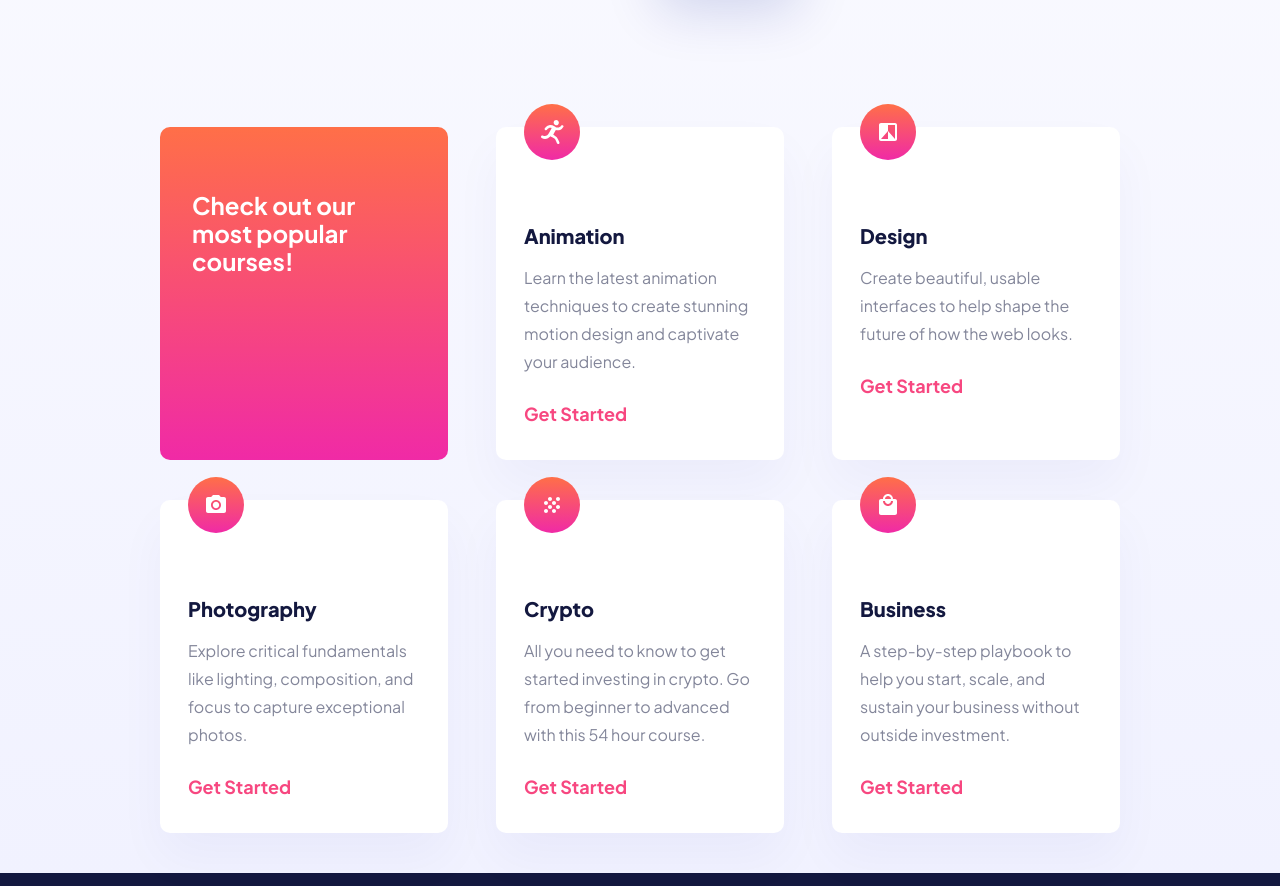
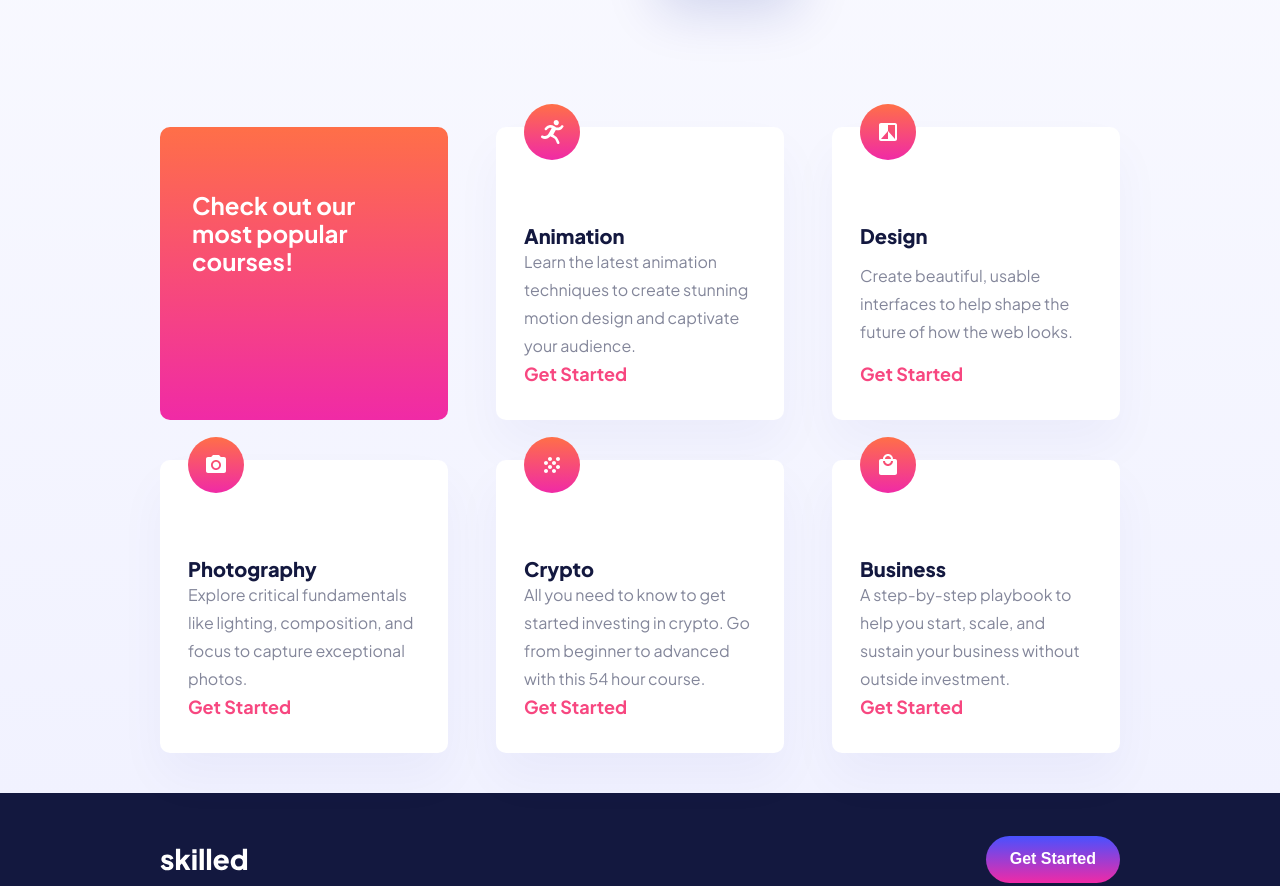
Before and after one commit to steffieMD/skilled-elearning-landing-page, a plain HTML site: page index.html in a window 1280 px wide. Shown: the part 880-1766 px from the top of the page. Drawn offline with Linux system fonts and the light colour scheme.

Commit message:
Update style.css

```diff
--- a/style.css
+++ b/style.css
@@ -217,6 +217,8 @@ footer {
 
 .second-section .col {
   width: 100%;
+  display: flex;
+  flex-direction: column;
   margin-bottom: 2.5rem;
   padding: 2rem 1.75rem;
   border-radius: 0.625rem;
@@ -245,7 +247,14 @@ footer {
   font-style: normal;
   font-weight: 800;
   line-height: normal;
-  margin-bottom: 1rem;
+  margin-bottom: auto;
+}
+
+.column--text {
+  display: flex;
+  flex-direction: column;
+  justify-content: space-between;
+  height: 100%;
 }
 
 .column--text h3 {
@@ -254,7 +263,7 @@ footer {
   font-style: normal;
   font-weight: 700;
   line-height: 1.75rem;
-  margin-top: 1.5rem;
+  margin-top: auto;
 }
 
 .column--text h3:hover,
```
